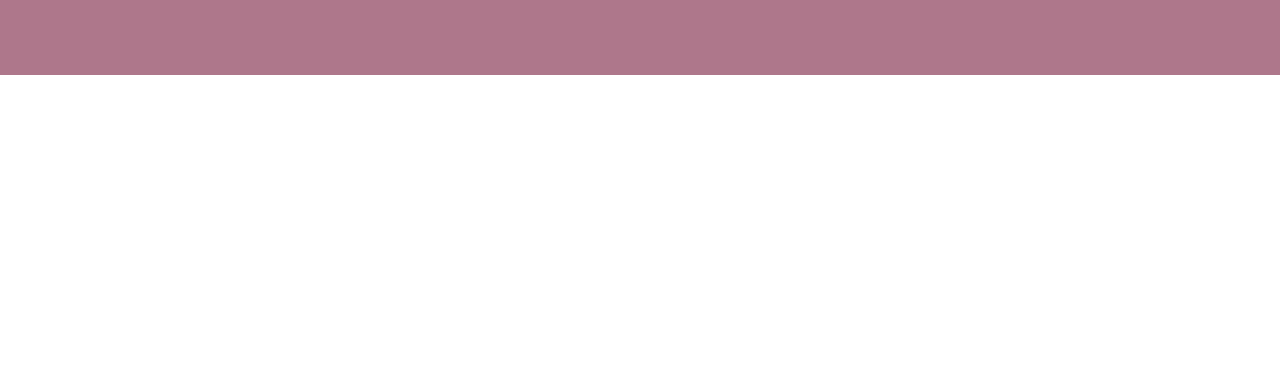
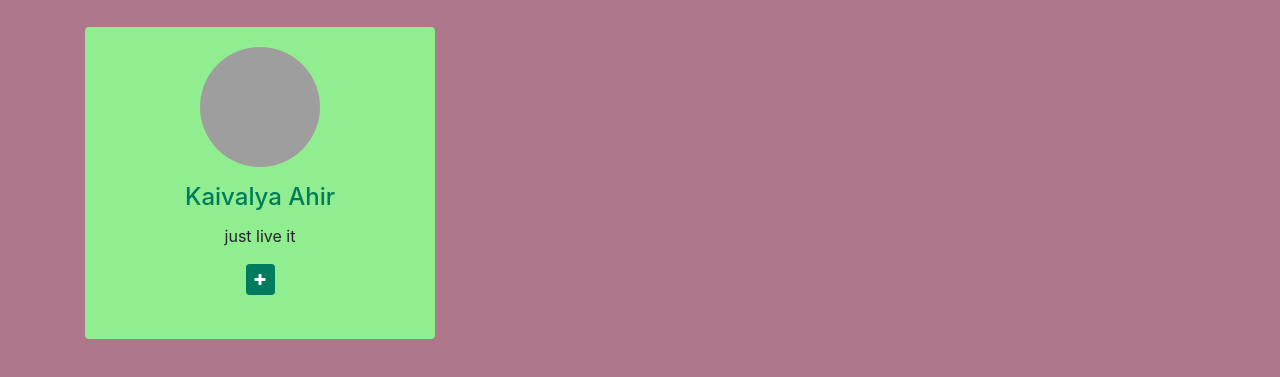
Before and after one commit to khawajaazfar2000/Hacktoberfest2022-Repository-HTML, a plain HTML site: page index.html in a window 1280 px wide. Shown: the part 941-1318 px from the top of the page. Before the commit the page ends 1016 px from the top, so only its background shows below. Drawn offline with nearby package versions, Linux system fonts and the light colour scheme; grey boxes are pictures that could not be loaded.

Commit message:
Update index.html

```diff
--- a/index.html
+++ b/index.html
@@ -210,7 +210,54 @@
                 </div>
             </div>
 
-            <!-- ./Team member -->
+<!-- Team member -->
+            <div class="col-xs-12 col-sm-6 col-md-4">
+                <div class="image-flip" >
+                    <div class="mainflip flip-0">
+                        <div class="frontside">
+                            <div class="card">
+                                <div class="card-body text-center">
+                                    <p><img class=" img-fluid" src="https://i.postimg.cc/sXyzfwVW/white-20220814-140433.jpg" alt="card image"></p>
+                                    <h4 class="card-title">Kaivalya Ahir</h4>
+                                    <p class="card-text">just live it</p>
+                                    <a href="https://github.com/lsgdefault" class="btn btn-primary btn-sm"><i class="fa fa-plus"></i></a>
+                                </div>
+                            </div>
+                        </div>
+                        <div class="backside">
+                            <div class="card">
+                                <div class="card-body text-center mt-4">
+                                    <h4 class="card-title">Kaivalya Ahir</h4>
+                                    <p class="card-text">just live it</p>
+                                    <ul class="list-inline">
+                                        <li class="list-inline-item">
+                                            <a class="social-icon text-xs-center" target="_blank" href="[YOUR FACEBOOK URL]">
+                                                <i class="fa fa-facebook"></i>
+                                            </a>
+                                        </li>
+                                        <li class="list-inline-item">
+                                            <a class="social-icon text-xs-center" target="_blank" href="https://twitter.com/default_yt_">
+                                                <i class="fa fa-twitter"></i>
+                                            </a>
+                                        </li>
+                                        <li class="list-inline-item">
+                                            <a class="social-icon text-xs-center" target="_blank" href="https://www.instagram.com/kaivalya_ahir/">
+                                                <i class="fa fa-instagram"></i>
+                                            </a>
+                                        </li>
+                                        <li class="list-inline-item">
+                                            <a class="social-icon text-xs-center" target="_blank" href="https://www.linkedin.com/in/kaivalya-ahir/">
+                                                <i class="fa fa-linkedin"></i>
+                                            </a>
+                                        </li>
+                                    </ul>
+                                </div>
+                            </div>
+                        </div>
+                    </div>
+                </div>
+            </div>
+
             <!-- ./Team member -->
 
 
```
